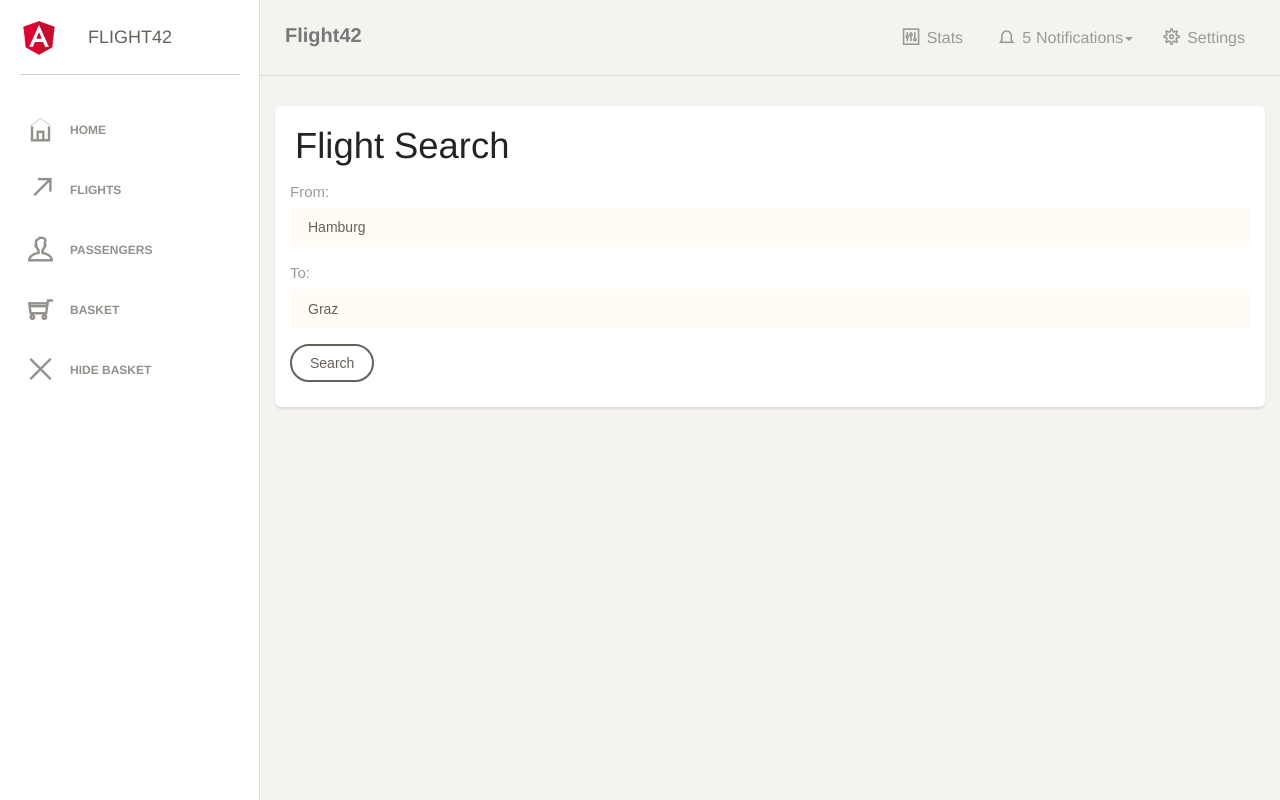
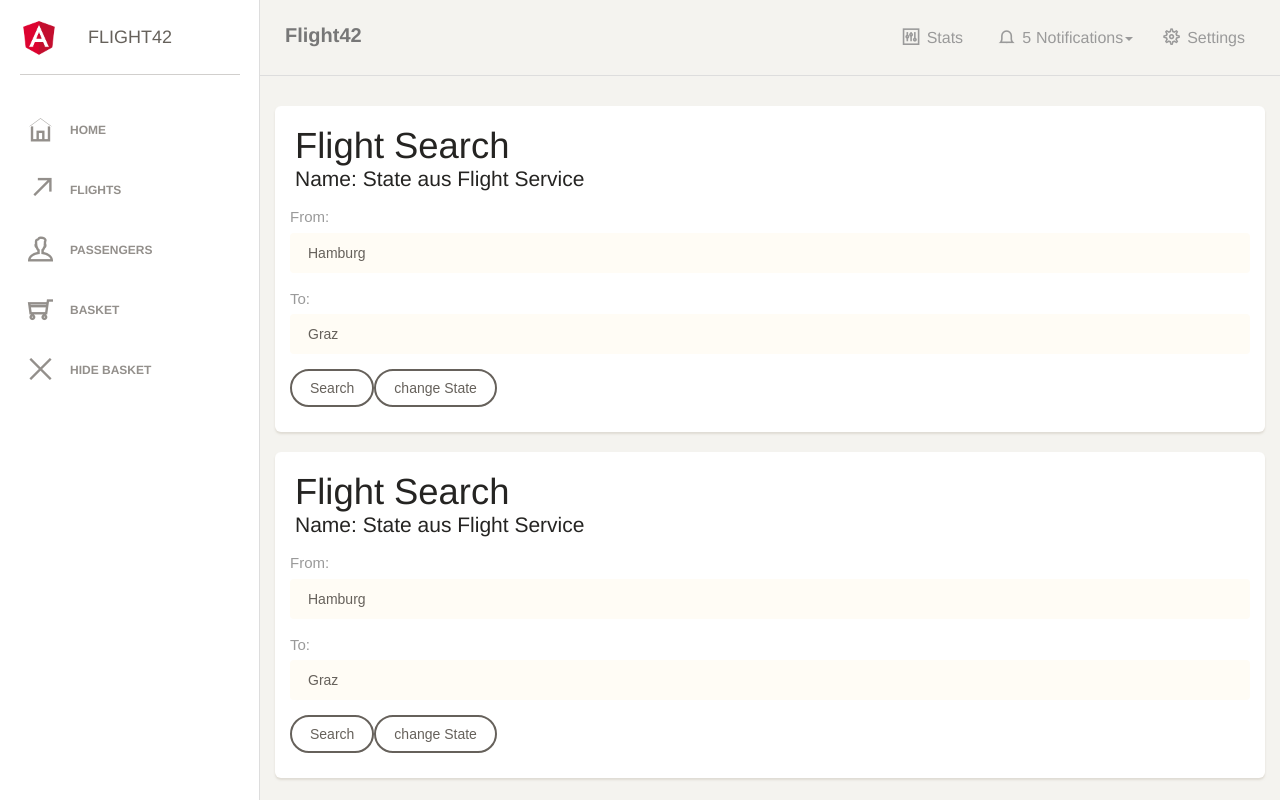
Before and after one commit to mikezks/20211129, an Angular app: page / in a window 1280 px wide. Built offline with nearby package versions, Linux system fonts and the light colour scheme; a web font is replaced by a local one.

Commit message:
DI: useClass

```diff
--- a/src/app/app.component.html
+++ b/src/app/app.component.html
@@ -13,6 +13,7 @@
           <button class="btn btn-default" (click)="changeTitle()">change Title</button> -->
 
           <app-flight-search></app-flight-search>
+          <app-flight-search></app-flight-search>
 
       </div>
   </div>
--- a/src/app/app.module.ts
+++ b/src/app/app.module.ts
@@ -6,6 +6,8 @@ import { AppComponent } from './app.component';
 import { NavbarComponent } from './navbar/navbar.component';
 import { SidebarComponent } from './sidebar/sidebar.component';
 import { FlightSearchComponent } from './flight-search/flight-search.component';
+import { FlightService } from './flight-search/flight.service';
+import { DefaultFlightService } from './flight-search/default-flight.service';
 
 
 @NgModule({
@@ -20,7 +22,9 @@ import { FlightSearchComponent } from './flight-search/flight-search.component';
     HttpClientModule,
     FormsModule,
   ],
-  providers: [],
+  providers: [
+    // { provide: FlightService, useClass: DefaultFlightService }
+  ],
   bootstrap: [
     AppComponent
   ]
--- /dev/null
+++ b/src/app/flight-search/default-flight.service.ts
@@ -0,0 +1,25 @@
+import { HttpClient, HttpParams, HttpHeaders } from '@angular/common/http';
+import { Injectable } from '@angular/core';
+import { Observable } from 'rxjs';
+import { Flight } from '../entities/flight';
+import { FlightService } from './flight.service';
+
+@Injectable()
+export class DefaultFlightService implements FlightService {
+  name: string = 'State aus Flight Service';
+
+  constructor(private http: HttpClient) { }
+
+  find(from: string, to: string): Observable<Flight[]> {
+    const url = 'http://www.angular.at/api/flight';
+
+    const params = new HttpParams()
+      .set('from', from)
+      .set('to', to);
+
+    const headers = new HttpHeaders()
+      .set('Accept', 'application/json');
+
+    return this.http.get<Flight[]>(url, { params, headers });
+  }
+}
--- a/src/app/flight-search/flight-search.component.html
+++ b/src/app/flight-search/flight-search.component.html
@@ -1,6 +1,7 @@
 <div class="card">
   <div class="header">
     <h2 class="title">Flight Search</h2>
+    <h4 class="title">Name: {{ name }}</h4>
   </div>
   <div class="content">
     <form>
@@ -18,6 +19,9 @@
           (click)="search()"
           [disabled]="!from || !to"
           class="btn btn-default">Search</button>
+        <button
+          (click)="changeName()"
+          class="btn btn-default">change State</button>
       </div>
     </form>
   </div>
--- a/src/app/flight-search/flight-search.component.ts
+++ b/src/app/flight-search/flight-search.component.ts
@@ -1,11 +1,15 @@
 import { Component, OnInit } from '@angular/core';
 import { Flight } from '../entities/flight';
+import { DefaultFlightService } from './default-flight.service';
 import { FlightService } from './flight.service';
 
 @Component({
   selector: 'app-flight-search',
   templateUrl: './flight-search.component.html',
-  styleUrls: ['./flight-search.component.css']
+  styleUrls: ['./flight-search.component.css'],
+  /* providers: [
+    { provide: FlightService, useClass: DefaultFlightService }
+  ] */
 })
 export class FlightSearchComponent implements OnInit {
   from: string = 'Hamburg';
@@ -13,9 +17,17 @@ export class FlightSearchComponent implements OnInit {
   flights: Flight[] = [];
   selectedFlight: Flight | undefined;
 
+  get name() {
+    return this.flightService.name;
+  }
+
   constructor(private flightService: FlightService) { }
 
   ngOnInit(): void {
+  }
+
+  changeName(): void {
+    this.flightService.name = 'New state set';
   }
 
   search(): void {
--- a/src/app/flight-search/flight.service.ts
+++ b/src/app/flight-search/flight.service.ts
@@ -2,24 +2,15 @@ import { HttpParams, HttpHeaders, HttpClient } from '@angular/common/http';
 import { Injectable } from '@angular/core';
 import { Observable } from 'rxjs';
 import { Flight } from '../entities/flight';
+import { DefaultFlightService } from './default-flight.service';
 
 @Injectable({
-  providedIn: 'root'
+  providedIn: 'root',
+  useClass: DefaultFlightService
 })
-export class FlightService {
+export abstract class FlightService {
+  name: string = '';
 
-  constructor(private http: HttpClient) { }
+  abstract find(from: string, to: string): Observable<Flight[]>;
 
-  find(from: string, to: string): Observable<Flight[]> {
-    const url = 'http://www.angular.at/api/flight';
-
-    const params = new HttpParams()
-      .set('from', from)
-      .set('to', to);
-
-    const headers = new HttpHeaders()
-      .set('Accept', 'application/json');
-
-    return this.http.get<Flight[]>(url, { params, headers });
-  }
 }
```
Also changed, not shown: 1 other file (tests, documents, lock files or other folders).
